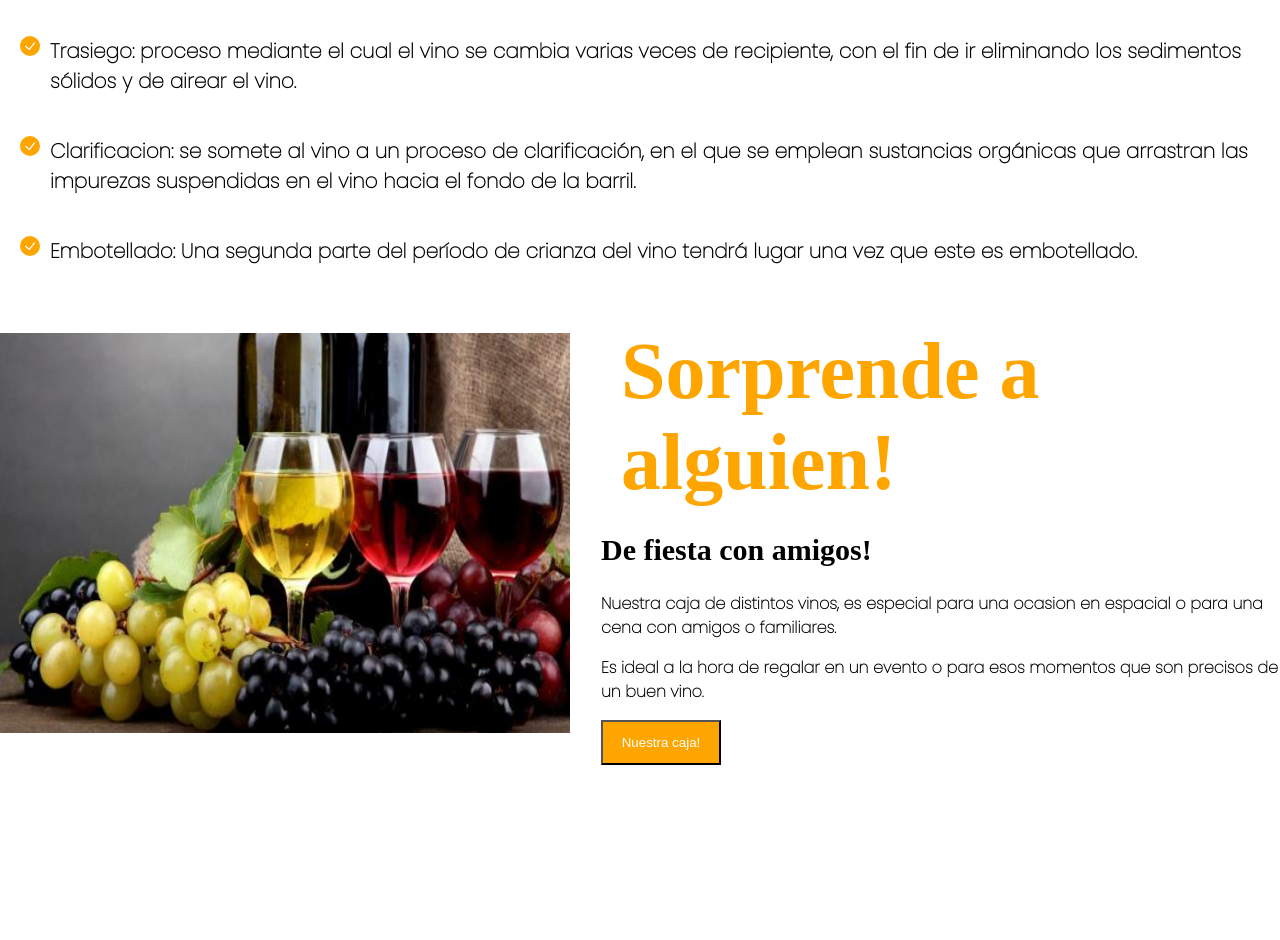
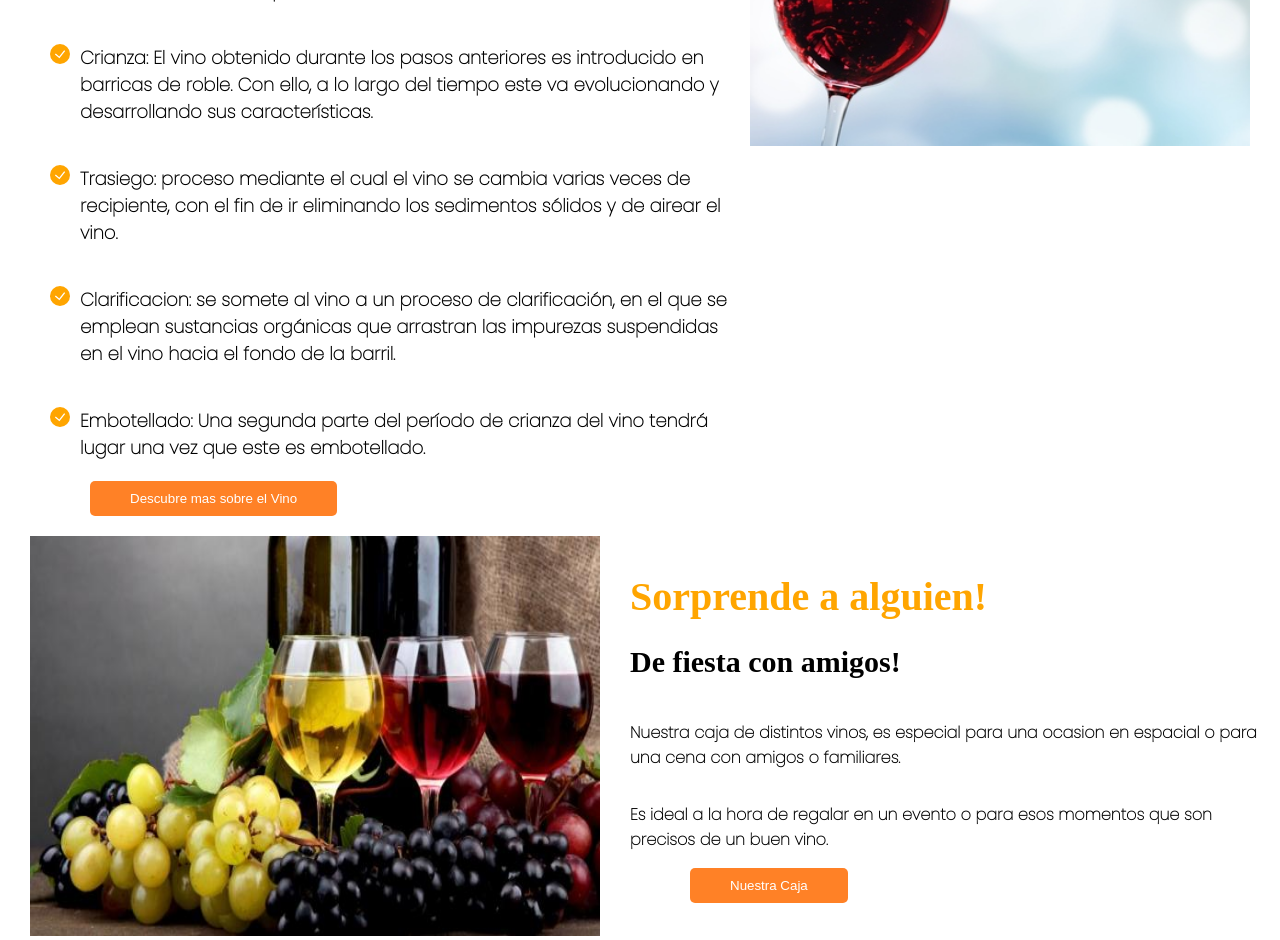
Before and after one commit to Lucas-Funes/Proyecto-Numen-2, a React (Create React App) app in the folder prueba/: page / in a window 1280 px wide. Shown: the part 720-1660 px from the top of the page. Before the commit the page ends 1485 px from the top, so only its background shows below. Built offline with nearby package versions, Linux system fonts and the light colour scheme.

Commit message:
Componente Listo

```diff
--- a/prueba/src/components/Content/content.css
+++ b/prueba/src/components/Content/content.css
@@ -37,7 +37,7 @@ p{
 }
 
 .item-text {
-  font-size: 20px;
+  font-size: 18px;
   margin: 0;
   margin-left: 10px;
   margin-bottom: auto;
@@ -52,9 +52,37 @@ p{
   height: 30px;
 }
 
-.conteiner-img{
-  text-align: center;
-  width: 100%;
-  height: 100%;
+
+.flex-row{
+  display: flex;
+  flex-direction: row;
+  align-items: center;
+  padding-left: 30px;
+  padding-right: 30px;
+}
+
+.wine-image{
+  height: 500px;
+  width: 500px;
   margin: auto;
 }
+
+.boton-list{
+  width: fit-content;
+  margin-left: 60px;
+  padding: 10px 40px 10px 40px;
+  background-color: #FF8126;
+  color: white;
+  border: none;
+  border-radius: 5px;
+  cursor: pointer;
+  transition: .3s;
+}
+
+.boton-list:focus{
+  outline: none;
+}
+
+.boton-list:hover{
+  transform: scale(1.15);
+}
--- a/prueba/src/components/Content/content.js
+++ b/prueba/src/components/Content/content.js
@@ -1,84 +1,33 @@
 import React from "react";
 import "../Content/content.css";
 import Vino from "../../Images/vinotinto.jpg";
-import icono from "../../Images/icon.svg";
+import Button from "../Elements/Button/Button"
+import {listItems} from "./data"
 
 const Content = () => {
 
-  const imageurl = icono
-
-  const listItems = [
-  {
-    imagen: imageurl,
-    nombre: "Vendimia: Cosechar la uva cuando este madura.",
-  },
-  {
-    imagen: imageurl,
-    nombre: "Despalillado: Separar las uvas del resto del racimo.",
-  },
-  {
-    imagen: imageurl,
-    nombre:
-      "Estrujado: Una vez separadas las uvas, pasan por la estrujadora o maquina de pisado",
-  },
-
-  {
-    imagen: imageurl,
-    nombre:
-      "Maceracion y Fermentacion Alcoholica: Se mantendrán a temperatura controlada macerando durante unos días. Luego,se denomina fermentación alcohólica ya que en ella, el azúcar de las uvas termina transformándose en alcoholtílico.",
-  },
-
-  {
-    imagen: imageurl,
-    nombre:
-      "Prensado: el producto sólido de la fermentación aún contiene grandes cantidades de vino, por lo que es sometido a un prensado para extraer todo el líquido, obteniéndose el vino de prensa, rico en aromas y taninos, que no se mezcla con el obtenido en el descube",
-  },
-
-  {
-    imagen: imageurl,
-    nombre:
-      "Fermentacion Molactica: El vino obtenido durante los pasos  anteriores es sometido a un nuevo proceso de fermentación.",
-  },
-
-  {
-    imagen: imageurl,
-    nombre:
-      "Crianza: El vino obtenido durante los pasos anteriores es introducido en barricas de roble. Con ello, a lo largo del tiempo este va evolucionando y desarrollando sus características.",
-  },
-  {
-    imagen: imageurl,
-    nombre:
-      "Trasiego: proceso mediante el cual el vino se cambia varias veces de recipiente, con el fin de ir eliminando los sedimentos sólidos y de airear el vino.",
-  },
-
-  {
-    imagen: imageurl,
-    nombre:
-    "Clarificacion: se somete al vino a un proceso de clarificación, en el que se emplean sustancias orgánicas que arrastran las impurezas suspendidas en el vino hacia el fondo de la barril.",
-  },
-
-  {
-    imagen: imageurl,
-    nombre:
-    "Embotellado: Una segunda parte del período de crianza del vino tendrá lugar una vez que este es embotellado.",
-  },
-
-
-];
 
   return (
-    <>
-      <h1><span className = "text-orange">Como prepar</span> Vino?</h1>
+    <div className="flex-row">
+      <div>
+        <h1>
+          <span className="text-orange">Como prepar</span> Vino?
+        </h1>
         <h3>Estos son los pasos para preparar un rico vino</h3>
         <div className="main-container">
           {listItems.map((item) => (
             <div className="items-container">
-          <img src={item.imagen} alt={item.nombre} className="item-image"/>
+              <img src={item.imagen} alt={item.nombre} className="item-image" />
               <p className="item-text">{item.nombre}</p>
             </div>
           ))}
+          <Button texto="Descubre mas sobre el Vino" mensaje="Vino"/>
         </div>
-    </>
+      </div>
+      <div>
+        <img src={Vino} alt="Vino" className="wine-image" />
+      </div>
+    </div>
   );
 };
 
--- /dev/null
+++ b/prueba/src/components/Content/data.js
@@ -0,0 +1,59 @@
+import icono from "../../Images/icon.svg";
+const imageurl = icono;
+
+export const listItems = [
+  {
+    imagen: imageurl,
+    nombre: "Vendimia: Cosechar la uva cuando este madura.",
+  },
+  {
+    imagen: imageurl,
+    nombre: "Despalillado: Separar las uvas del resto del racimo.",
+  },
+  {
+    imagen: imageurl,
+    nombre:
+      "Estrujado: Una vez separadas las uvas, pasan por la estrujadora o maquina de pisado",
+  },
+
+  {
+    imagen: imageurl,
+    nombre:
+      "Maceracion y Fermentacion Alcoholica: Se mantendrán a temperatura controlada macerando durante unos días. Luego,se denomina fermentación alcohólica ya que en ella, el azúcar de las uvas termina transformándose en alcoholtílico.",
+  },
+
+  {
+    imagen: imageurl,
+    nombre:
+      "Prensado: el producto sólido de la fermentación aún contiene grandes cantidades de vino, por lo que es sometido a un prensado para extraer todo el líquido, obteniéndose el vino de prensa, rico en aromas y taninos, que no se mezcla con el obtenido en el descube",
+  },
+
+  {
+    imagen: imageurl,
+    nombre:
+      "Fermentacion Molactica: El vino obtenido durante los pasos  anteriores es sometido a un nuevo proceso de fermentación.",
+  },
+
+  {
+    imagen: imageurl,
+    nombre:
+      "Crianza: El vino obtenido durante los pasos anteriores es introducido en barricas de roble. Con ello, a lo largo del tiempo este va evolucionando y desarrollando sus características.",
+  },
+  {
+    imagen: imageurl,
+    nombre:
+      "Trasiego: proceso mediante el cual el vino se cambia varias veces de recipiente, con el fin de ir eliminando los sedimentos sólidos y de airear el vino.",
+  },
+
+  {
+    imagen: imageurl,
+    nombre:
+      "Clarificacion: se somete al vino a un proceso de clarificación, en el que se emplean sustancias orgánicas que arrastran las impurezas suspendidas en el vino hacia el fondo de la barril.",
+  },
+
+  {
+    imagen: imageurl,
+    nombre:
+      "Embotellado: Una segunda parte del período de crianza del vino tendrá lugar una vez que este es embotellado.",
+  },
+];
--- /dev/null
+++ b/prueba/src/components/Elements/Button/Button.jsx
@@ -0,0 +1,15 @@
+import React from "react";
+import "./styles.css";
+
+const Button = ({ texto, mensaje="no estoy configurado" }) => {
+  const handleclick = () => {
+    return alert(mensaje);
+  };
+  return (
+    <button className="boton-list" onClick={handleclick}>
+      {texto}
+    </button>
+  );
+};
+
+export default Button;
--- /dev/null
+++ b/prueba/src/components/Elements/Button/styles.css
@@ -0,0 +1,19 @@
+.boton-list{
+    width: fit-content;
+    margin-left: 60px;
+    padding: 10px 40px 10px 40px;
+    background-color: #FF8126;
+    color: white;
+    border: none;
+    border-radius: 5px;
+    cursor: pointer;
+    transition: .3s;
+  }
+
+  .boton-list:focus{
+    outline: none;
+  }
+
+  .boton-list:hover{
+    transform: scale(1.15);
+  }
--- a/prueba/src/components/Surprise/surprise.css
+++ b/prueba/src/components/Surprise/surprise.css
@@ -3,14 +3,13 @@
     font-family: "Cormorant";
     font-size: 40px;
     color: orange;
-    padding-left: 31px;
+    margin: 0;
 }
 
 
 .subtitulo-datos{
     font-family: "Cormorant";
-    font-size: 20px;
-    padding-left: 31px;
+    font-size: 30px;
 }
 
 
@@ -20,7 +19,7 @@
     font-weight: 800;
     line-height: 24px;
     font-style: normal;
-    padding-left: 31px;
+
 }
 
 .parrafodos-datos p{
@@ -29,7 +28,7 @@
     font-weight: 800;
     line-height: 24px;
     font-style: normal;
-    padding-left: 31px;
+
 }
 
 
@@ -39,25 +38,16 @@
     justify-content: center;
     margin: auto;
     align-items: center;
+    padding-left: 30px;
 }
 
 .contenedor-datos{
     display: flex;
-    justify-content: center;
+    flex-direction: column;
+    padding-left: 30px;
 }
 
 .contenedor-imagenes img{
     width: 570px;
     height: 400px;
 }
-
-.boton-contenedor{
-    padding-left: 31px;
-}
-
-.boton{
-    background-color: orange;
-    color: white;
-    width: 120px;
-    height: 45px;
-}
--- a/prueba/src/components/Surprise/surprise.js
+++ b/prueba/src/components/Surprise/surprise.js
@@ -1,47 +1,34 @@
 import React from "react";
-import '../Surprise/surprise.css'
-import vinooferta from '../../Images/vinooferta.jpg'
+import "../Surprise/surprise.css";
+import vinooferta from "../../Images/vinooferta.jpg";
+import Button from "../Elements/Button/Button"
+const Surprise = () => {
+  return (
+    <>
+      <div className="contenedor">
+        <div className="contenedor-imagenes">
+          <img src={vinooferta} />
+        </div>
 
-const Surprise = () => {
-    return (
-        <>
-            <div className = "contenedor">
+        <div className="contenedor-datos">
+          <h1 className="titulo-datos">Sorprende a alguien!</h1>
+          <h2 className="subtitulo-datos">De fiesta con amigos!</h2>
 
-                <div className = "contenedor-imagenes">
-                 <img src = {vinooferta}/>
-                </div>
+          <p className="parrafouno-datos">
+            Nuestra caja de distintos vinos, es especial para una ocasion en
+            espacial o para una cena con amigos o familiares.
+          </p>
 
-                <div className = "contendor-datos">
-                    <div className = "titulo-datos">
-                        <h1>Sorprende a alguien!</h1>
-                    </div>
+          <p className="parrafodos-datos">
+            Es ideal a la hora de regalar en un evento o para esos momentos que
+            son precisos de un buen vino.
+          </p>
 
-                    <div className = "subtitulo-datos">
-                        <h2>De fiesta con amigos!</h2>
-                    </div>
-
-                    <div className = "parrafouno-datos">
-                        <p>
-                            Nuestra caja de distintos vinos, es especial para una ocasion en espacial
-                            o para una cena con amigos o familiares.
-                        </p>
-                    </div>
-
-                    <div className = "parrafodos-datos">
-                        <p>
-                            Es ideal a la hora de regalar en un evento o para esos momentos que son precisos
-                            de un buen vino.
-                         </p>
-                    </div>
-
-                    <div className = "boton-contenedor">
-                        <button className = "boton">Nuestra caja!</button>
-                    </div>
-                </div>
-
-            </div>
-        </>
-    );
-}
+          <Button texto="Nuestra Caja" mensaje="Caja"/>
+        </div>
+      </div>
+    </>
+  );
+};
 
 export default Surprise;
```
Lines whose indentation alone changed are shown as unchanged.
